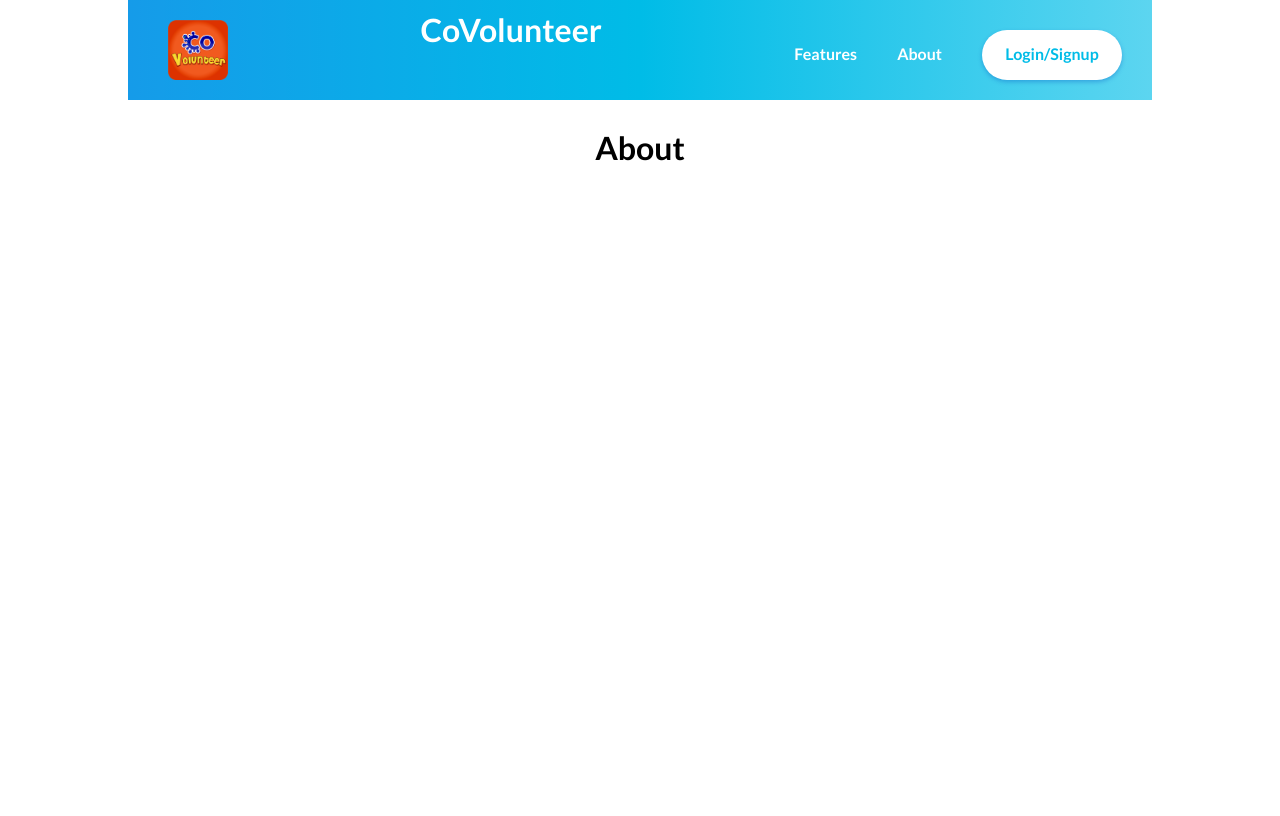
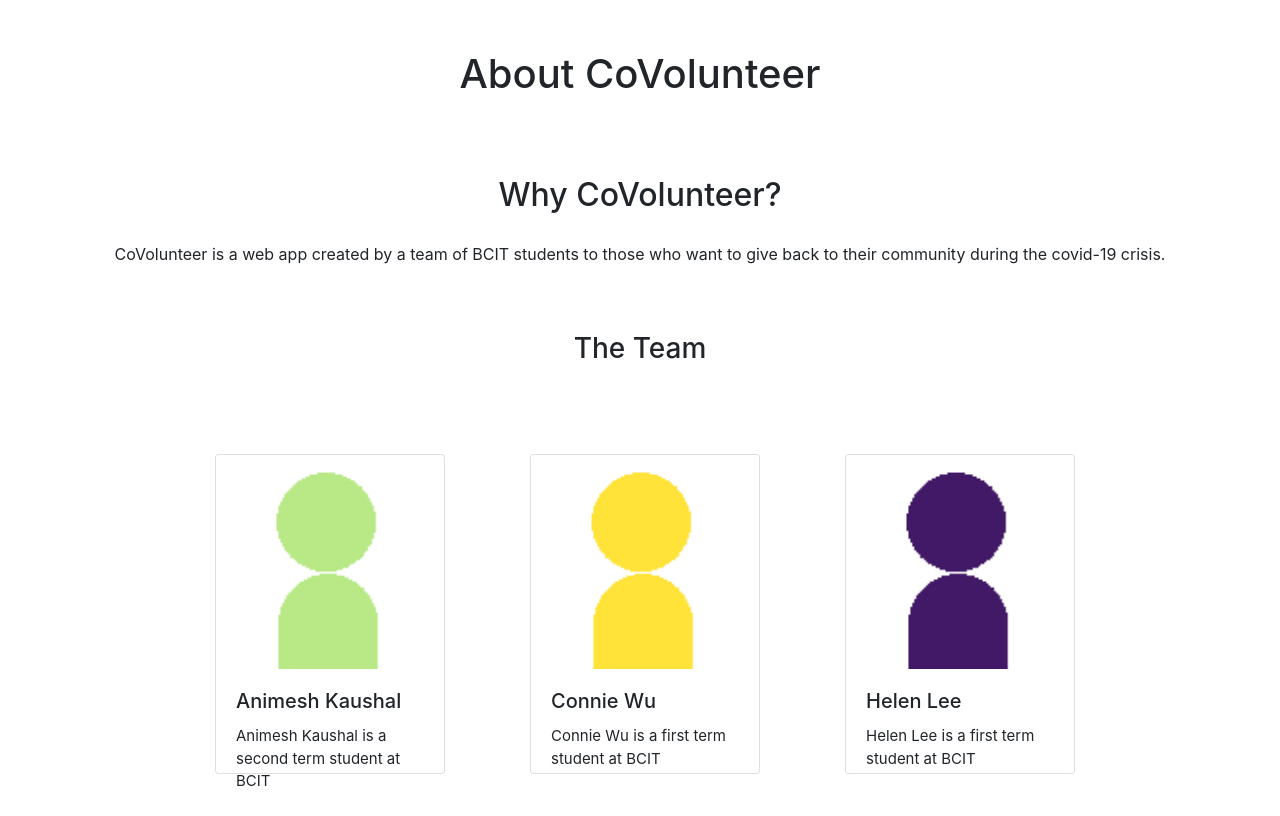
Before and after one commit to howareyouhelen/COLVolunteer, a plain HTML site: page about.html in a window 1280 px wide. Shown: the top 816 px of the page. Drawn offline with nearby package versions, Linux system fonts and the light colour scheme.

Commit message:
structure and css for about, feature, and request

```diff
--- a/about.html
+++ b/about.html
@@ -3,22 +3,51 @@
     <head>
         <meta charset="utf-8">
         <meta name="viewport" content="width=device-width, initial-scale=1">
-        <title>login/sign-up</title>
+        <title>About</title>
         <link rel="stylesheet" type="text/css" href="css/about.css">
-        <link href="https://fonts.googleapis.com/css2?family=Lato:ital,wght@0,400;0,700;1,400&display=swap" rel="stylesheet">
         <script src="js/about.js"></script>
     </head>
     <body>
-        <header>
-            <a class="navLeft" href="index.html"><img id="logo" src="img/logo.png"></a>
-            <h1 class="title"><a class="navLeft" href="index.html">CoVolunteer</a></h1>
-            <h4><a class="nav" href="features.html">Features</a></h4>
-            <h4><a class="nav" href="about.html">About</a></h4>
-            <h4 class="navLogin"><a class="nav" id="login" href="login.html">Login/Signup</a></h4>
-        </header>
-        <h1>About</h1>
+      <link rel="stylesheet" href="https://maxcdn.bootstrapcdn.com/bootstrap/4.0.0/css/bootstrap.min.css" integrity="sha384-Gn5384xqQ1aoWXA+058RXPxPg6fy4IWvTNh0E263XmFcJlSAwiGgFAW/dAiS6JXm" crossorigin="anonymous">
+        <!--about content-->
+            <h1>About CoVolunteer</h1>
+                    <h2>Why CoVolunteer?</h2>
+                            <p id="about-content">CoVolunteer is a web app created by a team of BCIT students to those
+                                who want to give back to their community during the covid-19 crisis.</p>
+                    <h3>The Team</h3>
+                    <div class="card-container">
+                        <div class="card">
+                            <img class="card-img" src="img/DP_AK.png" alt="Animesh Kaushal">
+                            <div class="card-body">
+                                <h5 class="card-title">Animesh Kaushal</h5>
+                              <p class="card-text">Animesh Kaushal is a second term student at BCIT</p>
+                            </div>
+                          </div>
+                          <div class="card">
+                            <img class="card-img" src="img/DP_CW.png" alt="Connie Wu">
+                            <div class="card-body">
+                              <h5 class="card-title">Connie Wu</h5>
+                              <p class="card-text">Connie Wu is a first term student at BCIT</p>
+                            </div>
+                          </div>
+                          <div class="card">
+                            <img class="card-img" src="img/DP_HL.png" alt="Helen Lee">
+                            <div class="card-body">
+                              <h5 class="card-title">Helen Lee</h5>
+                              <p class="card-text">Helen Lee is a first term student at BCIT</p>
+                            </div>
+                          </div>
+                          <div class="card">
+                            <img class="card-img" src="img/DP_JS.png" alt="Jack Shih">
+                            <div class="card-body">
+                              <h5 class="card-title">Jack Shih</h5>
+                              <p class="card-text">Jack Shih is a second term student at BCIT</p>
+                            </div>
+                          </div>
+                    </div>
+
     </body>
     <footer>
-
+        bby-34
     </footer>
 </html>
--- a/css/about.css
+++ b/css/about.css
@@ -1,75 +1,24 @@
-aside, article, section, header, footer, nav, a {
-    display: block;
+h1, h2, h3, footer{
+    text-align: center;
+    padding-top: 50px;
+    padding-bottom: 20px;
 }
-aside, article, section, header, footer, nav, html, body, p, h1, h2, h3, div, a {
-    margin: 0;
-    padding: 0;
+footer {
+    font-size: 10px;
 }
-html {
-    background: white;
-    height:100%;
-    font-family: 'Lato', sans-serif;
+#about-content {
+    text-align: center;
 }
-body {
-    text-align: center;
-    margin: 0 auto;
-    line-height: 3;
-    width: 80%;
-    height:100%;
+.card {
+    margin: 40px;
+    width: 230px;
+    font-size: 15px;
 }
-
-
-/* header/nav */
-header {
-    background-image: linear-gradient(to right, rgba(0, 146, 231, 0.918), #00BCE7, rgb(92, 213, 240));
-    color: white;
-    height: 100px;
-    display: flex;
-    align-items: flex-end;
-}
-
-header>* {
-    margin: 20px;
-}
-
-header>*.title {
-    flex-grow: 1;
-    color:white;
-}
-
-header>h4.navLogin {
-    margin-right: 30px;
-}
-
-#logo {
-    width: 60px;
-    padding-left: 20px;
-}
-
-a.nav, a.navLeft {
-    color: white;
-    text-decoration: none;
-    border-bottom: 2px solid transparent;
-    align-self: flex-start;
-}
-
-a.nav:hover {
-    cursor: pointer;
-    border-bottom: 2px solid blue;
-}
-
-#login {
-    background-color: white;
-    color: #00BCE7;
-    width: 140px;
-    border-radius: 45px;
-    transition: background-color 0.3s ease;
-    text-align: center;
-    box-shadow: 0 2px 4px 0 rgba(2, 79, 192, .34);
-}
-
-#login:hover {
-    color: white;
-    background-color: #2E3192;
-    border-bottom: 2px solid transparent;
-}
+.card-container {
+    display: grid;
+    grid-template-columns: repeat(auto-fit, 300px);
+    grid-template-rows: repeat(2, 400px);
+    grid-gap: 15px;
+    padding: 20px;
+    justify-content: center;
+    }
--- a/css/features.css
+++ b/css/features.css
@@ -1,75 +1,24 @@
-aside, article, section, header, footer, nav, a {
-    display: block;
+h1, h2, h3, footer{
+    text-align: center;
+    padding-top: 50px;
+    padding-bottom: 20px;
 }
-aside, article, section, header, footer, nav, html, body, p, h1, h2, h3, div, a {
-    margin: 0;
-    padding: 0;
+p {
+    text-align: center;
+    font-size: 15px;
 }
-html {
-    background: white;
-    height:100%;
-    font-family: 'Lato', sans-serif;
+footer {
+    font-size: 10px;
 }
-body {
+#about-content {
     text-align: center;
-    margin: 0 auto;
-    line-height: 3;
-    width: 80%;
-    height:100%;
 }
-
-
-/* header/nav */
-header {
-    background-image: linear-gradient(to right, rgba(0, 146, 231, 0.918), #00BCE7, rgb(92, 213, 240));
-    color: white;
-    height: 100px;
+.card {
+    margin: 40px;
+    width: 230px;
+    font-size: 15px;
+}
+.card-container {
     display: flex;
-    align-items: flex-end;
+    justify-content: center;
 }
-
-header>* {
-    margin: 20px;
-}
-
-header>*.title {
-    flex-grow: 1;
-    color:white;
-}
-
-header>h4.navLogin {
-    margin-right: 30px;
-}
-
-#logo {
-    width: 60px;
-    padding-left: 20px;
-}
-
-a.nav, a.navLeft {
-    color: white;
-    text-decoration: none;
-    border-bottom: 2px solid transparent;
-    align-self: flex-start;
-}
-
-a.nav:hover {
-    cursor: pointer;
-    border-bottom: 2px solid blue;
-}
-
-#login {
-    background-color: white;
-    color: #00BCE7;
-    width: 140px;
-    border-radius: 45px;
-    transition: background-color 0.3s ease;
-    text-align: center;
-    box-shadow: 0 2px 4px 0 rgba(2, 79, 192, .34);
-}
-
-#login:hover {
-    color: white;
-    background-color: #2E3192;
-    border-bottom: 2px solid transparent;
-}
--- /dev/null
+++ b/css/request.css
@@ -0,0 +1,20 @@
+.card-container {
+    display: grid;
+    grid-template-columns: repeat(auto-fit, 300px);
+    grid-template-rows: repeat(2, 400px);
+    grid-gap: 25px;
+    padding: 50px;
+    margin: 20px;
+    }
+footer {
+    font-size: 10px;
+    text-align: center;
+    }
+.card {
+    padding: 5px;
+    margin: 5px;
+}
+.btn {
+    padding: 10px;
+    margin: 20px;
+}
```
Also changed, not shown: features.html (+15 -11 lines), request.html (+65 -0 lines), img/DP_AK.png (added), img/DP_CW.png (added), img/DP_HL.png (added), img/DP_JS.png (added).
